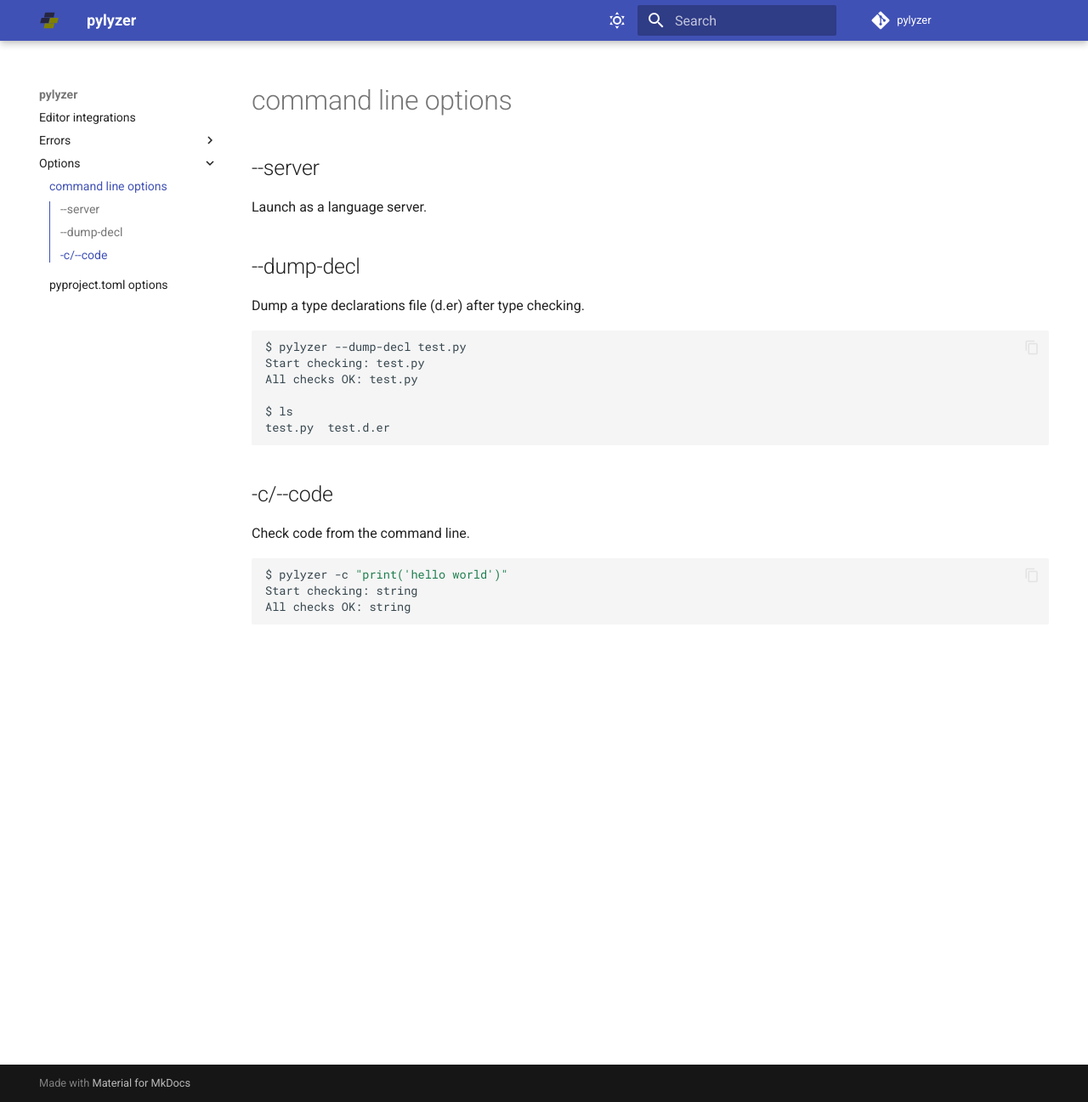
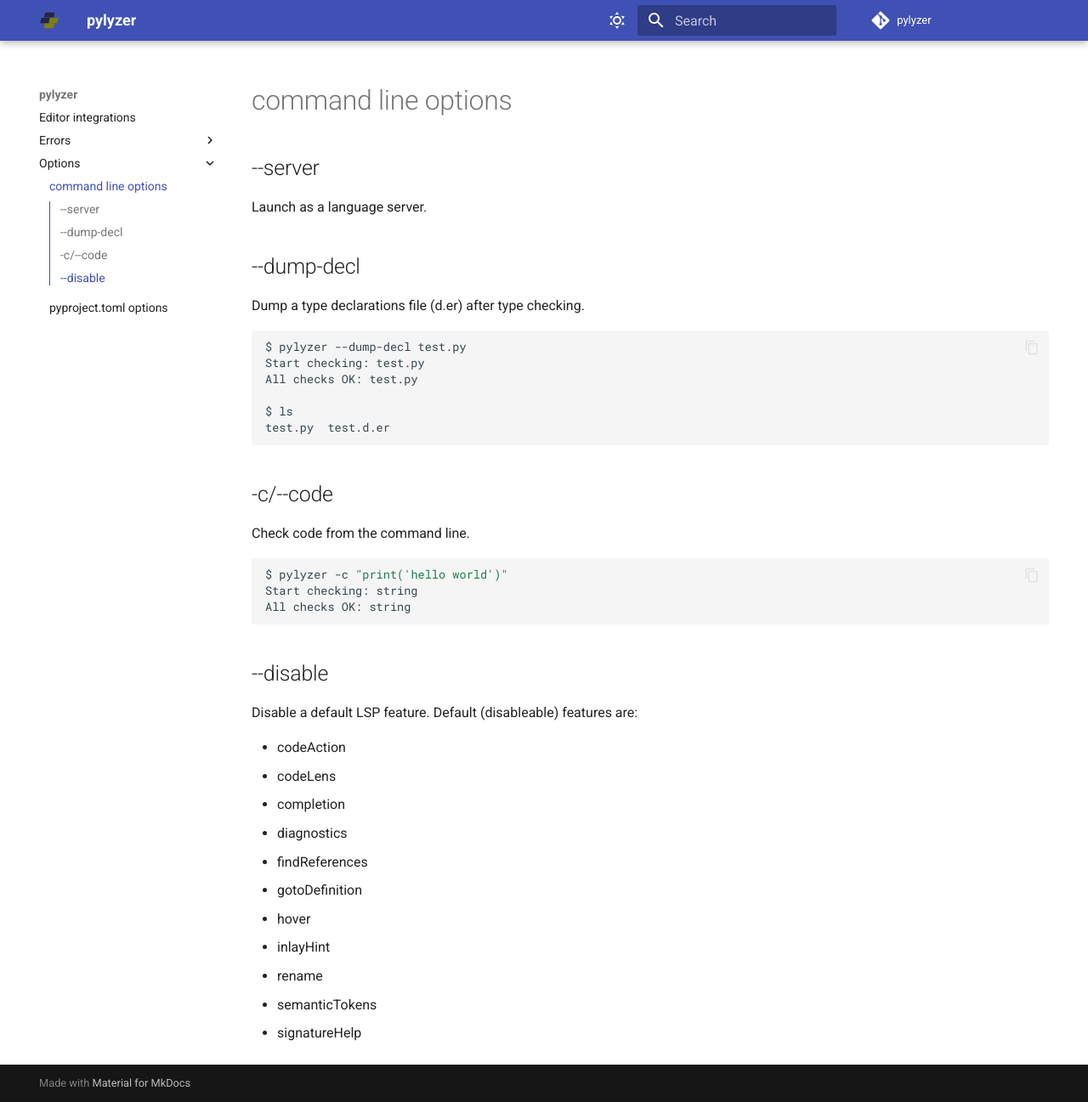
Before and after one commit to mtshiba/pylyzer, an MkDocs documentation site: the page built from docs/options/options.md, in a window 1280 px wide and 1297 px high. Shown: the whole window at 85% size. Built offline with MkDocs 1.6.1 and Material for MkDocs 9.7.7, drawn with Linux system fonts in a browser that asks for light colours; comment, search, counter and statistics services are not loaded.

````diff
--- a/Cargo.toml
+++ b/Cargo.toml
@@ -24,9 +24,9 @@
 repository = "https://github.com/mtshiba/pylyzer"
 
 [workspace.dependencies]
-erg_common = { version = "0.6.42-nightly.5", features = ["py_compat", "els"] }
-erg_compiler = { version = "0.6.42-nightly.5", features = ["py_compat", "els"] }
-els = { version = "0.1.54-nightly.5", features = ["py_compat"] }
+erg_common = { version = "0.6.43-nightly.1", features = ["py_compat", "els"] }
+erg_compiler = { version = "0.6.43-nightly.1", features = ["py_compat", "els"] }
+els = { version = "0.1.55-nightly.1", features = ["py_compat"] }
 # rustpython-parser = { version = "0.3.0", features = ["all-nodes-with-ranges", "location"] }
 # rustpython-ast = { version = "0.3.0", features = ["all-nodes-with-ranges", "location"] }
 rustpython-parser = { git = "https://github.com/RustPython/Parser", version = "0.4.0", features = ["all-nodes-with-ranges", "location"] }
--- a/docs/options/options.md
+++ b/docs/options/options.md
@@ -26,3 +26,20 @@
 Start checking: string
 All checks OK: string
 ```
+
+## --disable
+
+Disable a default LSP feature.
+Default (disableable) features are:
+
+* codeAction
+* codeLens
+* completion
+* diagnostics
+* findReferences
+* gotoDefinition
+* hover
+* inlayHint
+* rename
+* semanticTokens
+* signatureHelp
````
Also changed, not shown: 4 other files.
